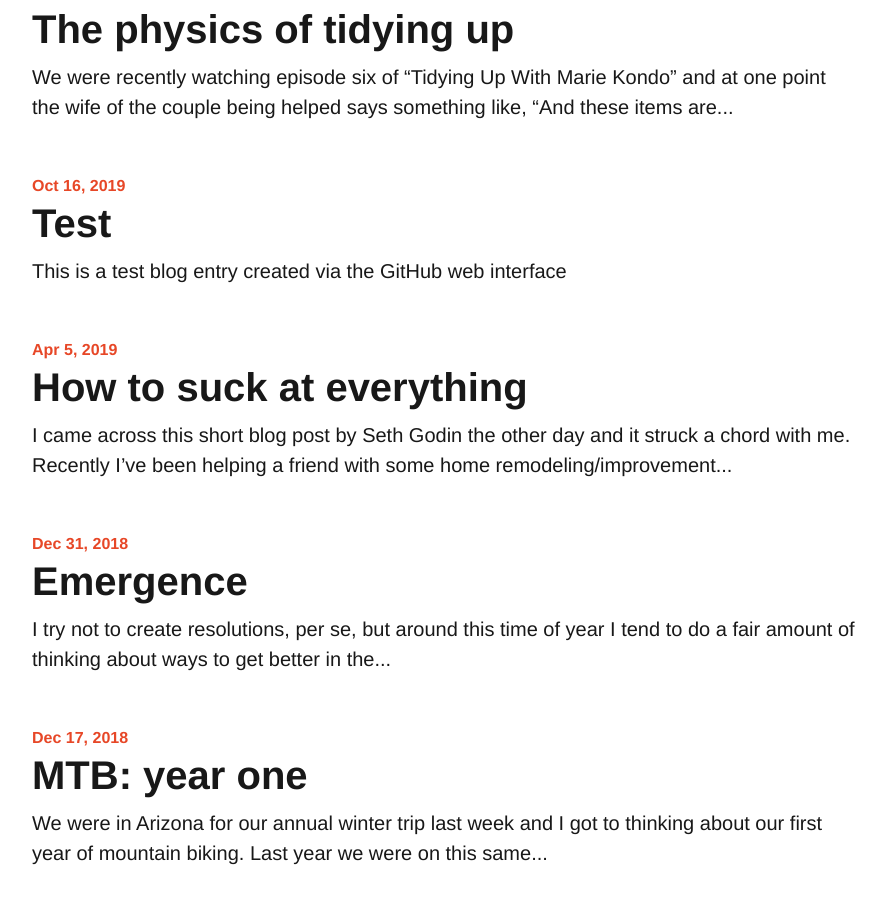
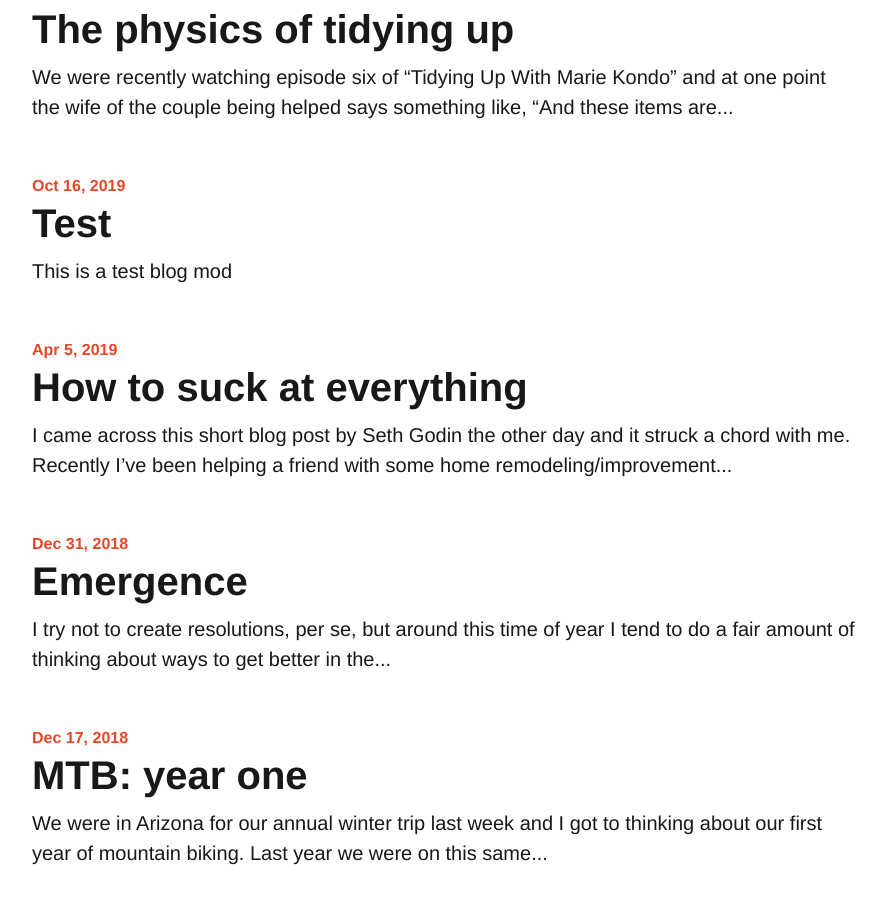
Before and after one commit to mps75/mps75.net, a Jekyll site: the page built from index.html, in a window 1280 px wide and 900 px high, scrolled down 755 px. Shown: the whole window, without its empty margins (112-998 px from the left). Built offline with Jekyll 4.4.1, drawn with Linux system fonts in a browser that asks for light colours; the list of posts is cut into pages by our own code.

Commit message:
Modification via web interface

```diff
--- a/_posts/2019-10-16-test.md
+++ b/_posts/2019-10-16-test.md
@@ -8,4 +8,4 @@ tags: ["blog"]
 comments: true
 ---
 
-This is a test blog entry created via the GitHub web interface
+This is a test blog mod
```
